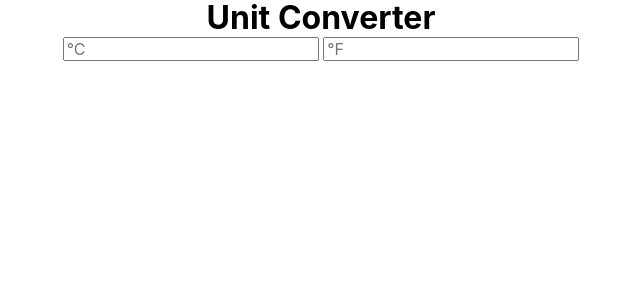
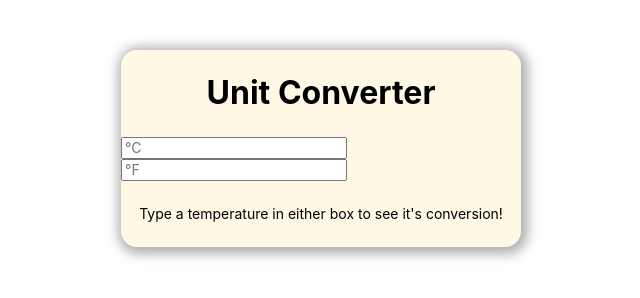
Before and after one commit to danielkarpen/tempconverter, a website with bundled scripts: page index.html in a window 1280 px wide. Shown: the whole page, without its empty margins (319-959 px from the left). Built offline with nearby package versions, Linux system fonts and the light colour scheme.

Commit message:
add card and shadow styling

```diff
--- a/index.html
+++ b/index.html
@@ -15,8 +15,8 @@
   </head>
 
   <body>
-    <h1>Unit Converter</h1>
-    <main>
+    <main id="card">
+      <h1>Unit Converter</h1>
       <div>
         <label for="degC" class="screen-reader-text">°C</label>
         <input
@@ -33,6 +33,7 @@
           data-conversion="toCelsius"
         />
       </div>
+      <div>Type a temperature in either box to see it's conversion!</div>
     </main>
     <script src="./scripts.js" type="module"></script>
   </body>
--- a/style.css
+++ b/style.css
@@ -1,20 +1,27 @@
 body {
   font-family: -apple-system, BlinkMacSystemFont, "Segoe UI", Roboto, Oxygen,
     Ubuntu, Cantarell, "Open Sans", "Helvetica Neue", sans-serif;
+  padding-top: 50px;
 }
 main {
   display: flex;
+  flex-direction: column;
   justify-content: center;
+  margin: 0 auto;
+  width: 400px;
 }
 
 h1 {
   display: flex;
   justify-content: center;
   margin: 0 auto;
+  padding: 25px;
 }
 
 div {
+  font-size: 14px;
   margin: 0 auto;
+  padding-bottom: 25px;
 }
 
 /* TODO: apply flex-box and get form centered nicely on the page and apply some respectable theming */
@@ -46,3 +53,11 @@ div {
   top: 5px;
   width: auto;
 }
+
+#card {
+  background-color: rgba(252, 227, 147, 0.24);
+  border-color: rgba(0, 0, 0, 0.267);
+  border-radius: 1rem;
+  border-width: 3px;
+  box-shadow: 2px 2px 12px 5px rgba(90, 89, 89, 0.48);
+}
```
